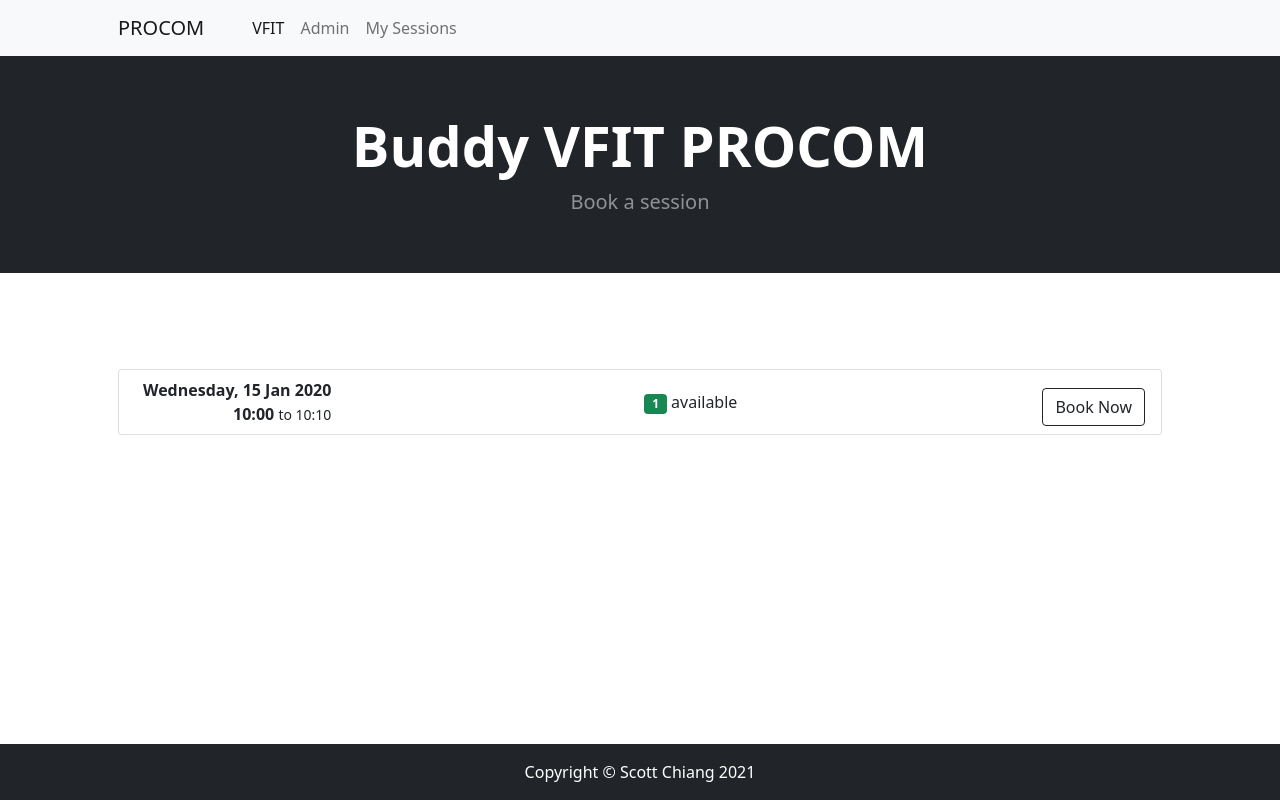
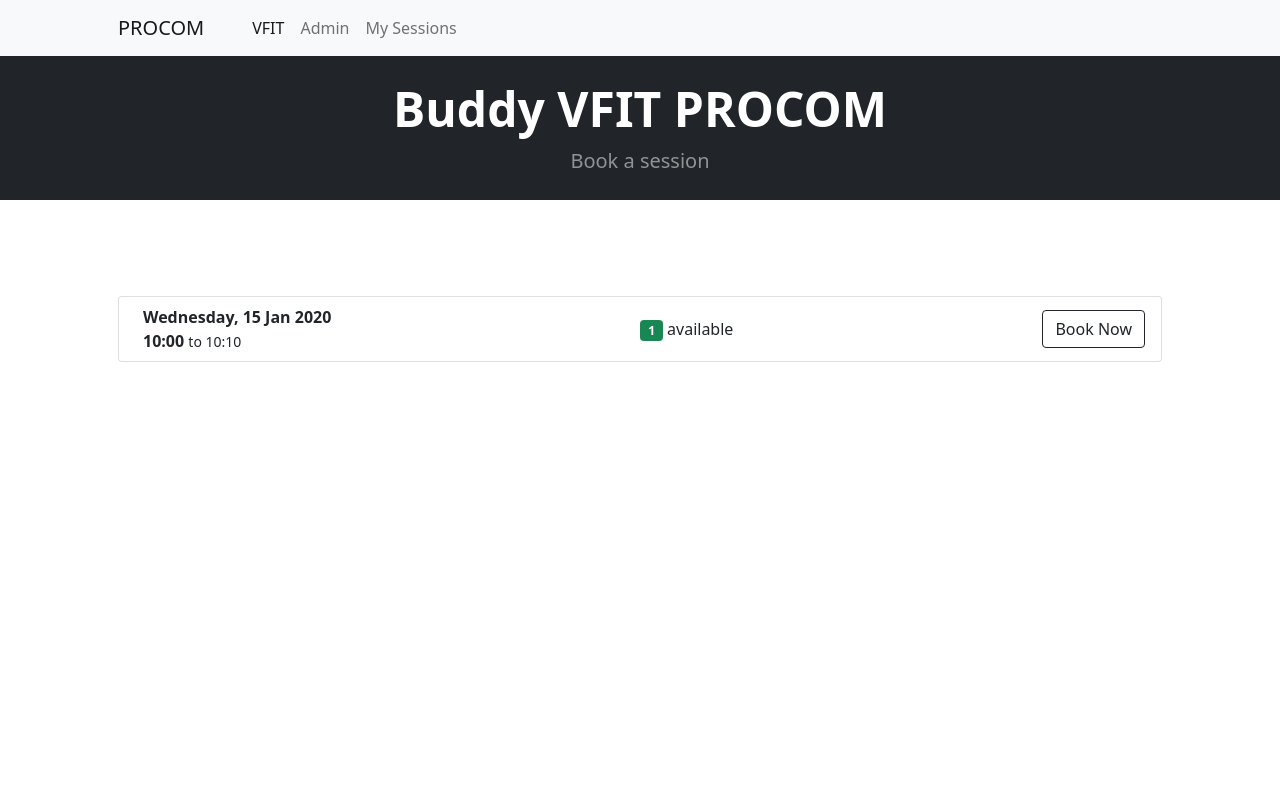
Before and after one commit to Scottchiang90/Procom, a Django app: template FIT/templates/FIT/session_list.html in a window 1280 px wide. Run offline with Django 3.2, Linux system fonts and the light colour scheme; the template is opened without the code that fills it: most values are stand-ins (such as "Sample title", 1, 10 or a date in 2020); data that the repository does not hold is empty.

Commit message:
UI improvements

```diff
--- a/FIT/templates/FIT/my_participation_list.html
+++ b/FIT/templates/FIT/my_participation_list.html
@@ -19,7 +19,7 @@
                 <li class="list-group-item d-flex justify-content-between align-items-center">
                     <div class="ms-2">
                         <div class="fw-bold">{{ participation.session.date_time|date:"l, d M Y" }}</div>
-                        <div class="text-end">
+                        <div class="text-start">
                             <span class="fw-bold">{{ participation.session.date_time|date:"H:i" }}</span>
                             <small class="fw-light">to {{ participation.session|end_time|date:"H:i" }}</small>
                         </div>
@@ -28,7 +28,7 @@
                          <span class="badge bg-dark">{{ participation.session.conducting }}</span>
                     </div>
                     <div class="ms-2">
-                        <a href="{{ participation.session.call_link }}" target="_blank">{{ participation.session.call_link }}</a>
+                        <a class="btn btn-outline-dark mt-auto" href="{{ participation.session.call_link }}" target="_blank">Join Now</a>
                     </div>
                 </li>
                 {% endfor %}
--- a/FIT/templates/FIT/session_list.html
+++ b/FIT/templates/FIT/session_list.html
@@ -11,7 +11,7 @@
             <li class="list-group-item d-flex justify-content-between align-items-center">
                 <div class="ms-2">
                     <div class="fw-bold">{{ session.date_time|date:"l, d M Y" }}</div>
-                    <div class="text-end">
+                    <div class="text-start">
                         <span class="fw-bold">{{ session.date_time|date:"H:i" }}</span>
                         <small class="fw-light">to {{ session|end_time|date:"H:i" }}</small>
                     </div>
@@ -20,7 +20,9 @@
                     <span class="badge bg-success">{{ session.available_count }}</span>
                     available
                 </div>
-                <a class="btn btn-outline-dark mt-auto" href="{% url 'participate' session.id %}">Book Now</a>
+                <div class="ms-2">
+                    <a class="btn btn-outline-dark mt-auto" href="{% url 'participate' session.id %}">Book Now</a>
+                </div>
             </li>
             {% endfor %}
         </ul>
--- a/templates/base.html
+++ b/templates/base.html
@@ -13,22 +13,34 @@
    <!-- Navigation-->
         <nav class="navbar navbar-expand-lg navbar-light bg-light">
             <div class="container px-4 px-lg-5">
-                <a class="navbar-brand">PROCOM</a>
+                <a class="navbar-brand" href="{% url 'index' %}">PROCOM</a>
                 <button class="navbar-toggler" type="button" data-bs-toggle="collapse" data-bs-target="#navbarSupportedContent" aria-controls="navbarSupportedContent" aria-expanded="false" aria-label="Toggle navigation"><span class="navbar-toggler-icon"></span></button>
                 <div class="collapse navbar-collapse" id="navbarSupportedContent">
                     <ul class="navbar-nav me-auto mb-2 mb-lg-0 ms-lg-4">
-                        <li class="nav-item"><a class="nav-link active" aria-current="page" href="{% url 'index' %}">VFIT</a></li>
+                        <li class="nav-item">
+                            {% if not nav_page %}
+                            <a class="nav-link active" aria-current="page" href="{% url 'index' %}">VFIT</a>
+                            {% else %}
+                            <a class="nav-link" href="{% url 'index' %}">VFIT</a>
+                            {% endif %}
+                        </li>
                         <li class="nav-item"><a class="nav-link" href="{% url 'admin:index' %}">Admin</a></li>
-                        <li class="nav-item"><a class="nav-link" href="{% url 'my-sessions' %}">My Sessions</a></li>
+                        <li class="nav-item">
+                            {% if nav_page == 'my_sessions' %}
+                            <a class="nav-link active" aria-current="page" href="{% url 'my-sessions' %}">My Sessions</a>
+                            {% else %}
+                            <a class="nav-link" href="{% url 'my-sessions' %}">My Sessions</a>
+                            {% endif %}
+                        </li>
                     </ul>
                 </div>
             </div>
         </nav>
         <!-- Header-->
         <header class="bg-dark py-2">
-            <div class="container px-4 px-lg-5 my-5">
+            <div class="container px-4 px-lg-5 my-3">
                 <div class="text-center text-white">
-                    <h1 class="display-4 fw-bolder">{% block title %}{% endblock %}</h1>
+                    <h1 class="display-5 fw-bolder">{% block title %}{% endblock %}</h1>
                     <p class="lead fw-normal text-white-50 mb-0">{% block subtitle %}{% endblock %}</p>
                 </div>
             </div>
@@ -38,8 +50,8 @@
           {% block content %}{% endblock %}
         </section>
         <!-- Footer-->
-        <footer class="fixed-bottom mt-auto bg-dark py-3">
+        <!--<footer class="fixed-bottom mt-auto bg-dark py-2">
             <div class="container"><p class="m-0 text-center text-white">Copyright &copy; Scott Chiang 2021</p></div>
-        </footer>
+        </footer>-->
   </body>
 </html>
```
Also changed, not shown: FIT/templates/FIT/post_sign_up_detail.html (+21 -22 lines), FIT/templates/FIT/post_sign_up_update.html (+14 -13 lines), FIT/views.py (+7 -0 lines).
